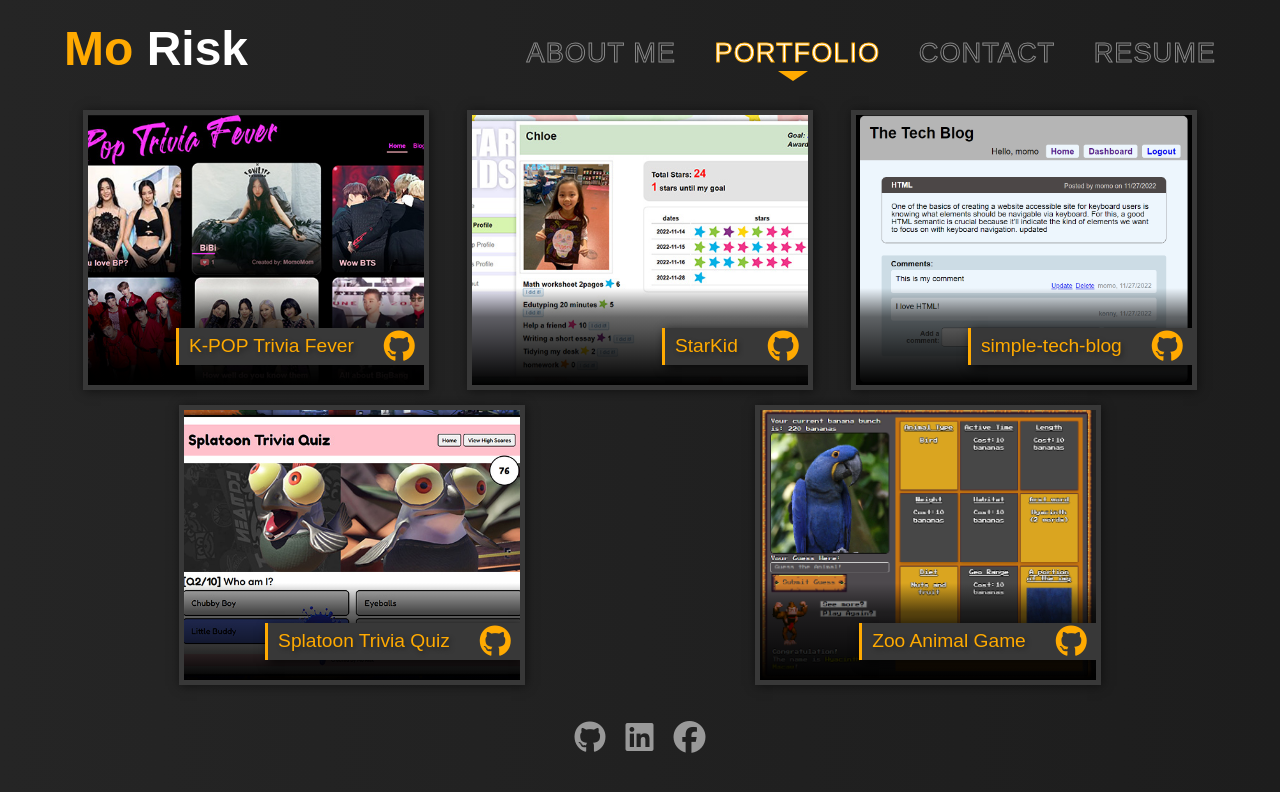
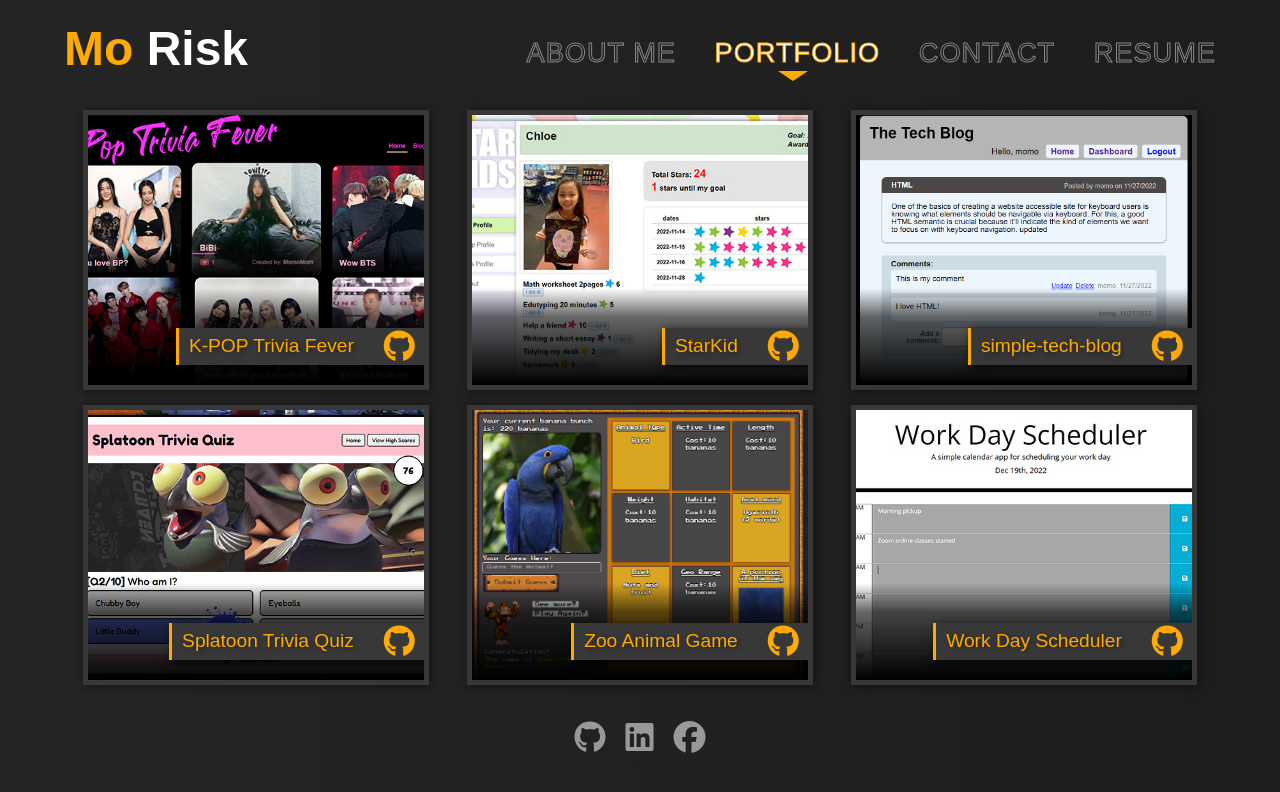
Before and after one commit to morisky78/mo-react-profile, a React (Create React App) app: page /portfolio in a window 1280 px wide. Shown: the top 792 px of the page. Built offline with nearby package versions, Linux system fonts and the light colour scheme; a web font is replaced by a local one.

Commit message:
project added

```diff
--- a/src/pages/Portfolio/index.js
+++ b/src/pages/Portfolio/index.js
@@ -39,6 +39,13 @@
         githublink : 'https://github.com/FelishaYuMacias/Zoo-Animal-Game',
         imgUrl: './images/project-zoo.png',
         deployedUrl: 'https://felishayumacias.github.io/Zoo-Animal-Game/'
+    },
+    {
+        id:6,
+        title: 'Work Day Scheduler',
+        githublink : 'https://github.com/morisky78/workday-scheduler',
+        imgUrl: './images/workday-scheduler.jpg',
+        deployedUrl: 'https://morisky78.github.io/workday-scheduler/'
     }
 ]
 export default function Portfolio({currentPage, setCurrentPage}) {
```
